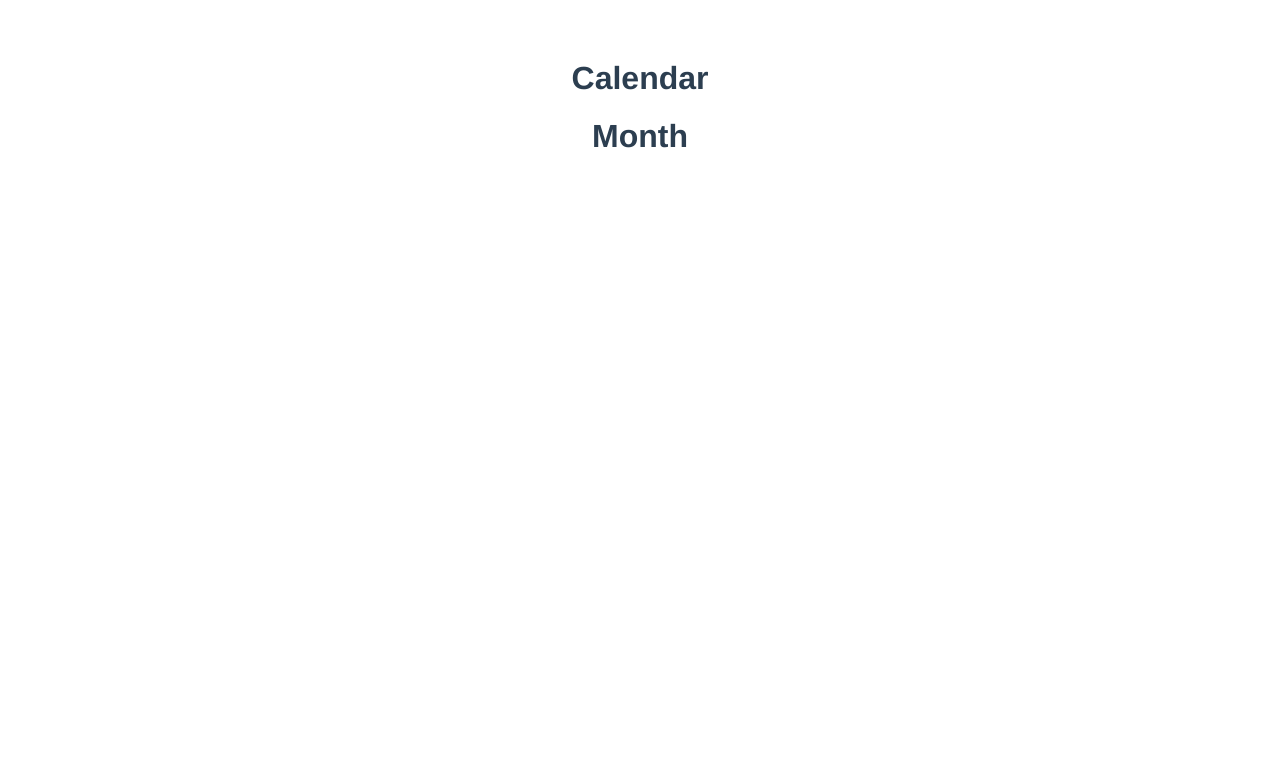
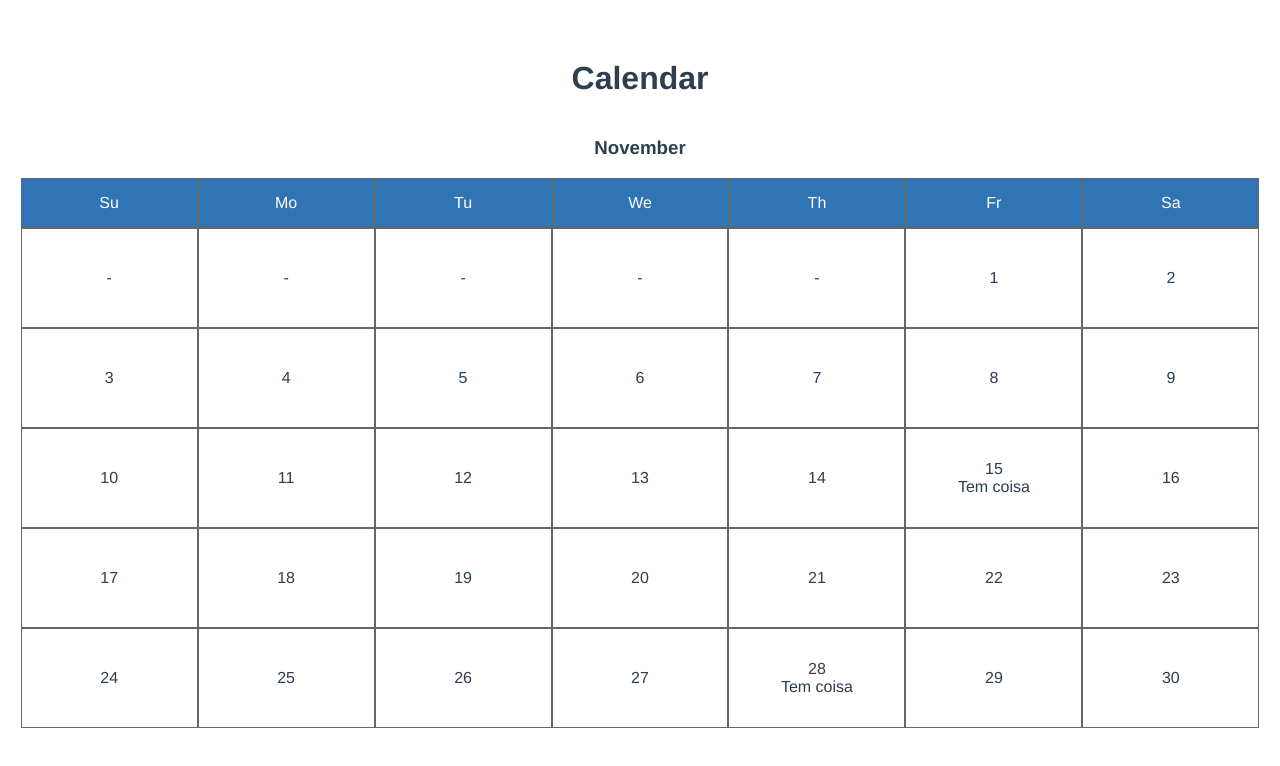
Before and after one commit to denisdiniz001/calendar-reminder-vue, a Vue app: page / in a window 1280 px wide. Shown: the top 766 px of the page. Built offline with nearby package versions, Linux system fonts and the light colour scheme.

Commit message:
Started development of visual elements

```diff
--- a/src/components/Calendar.vue
+++ b/src/components/Calendar.vue
@@ -1,7 +1,7 @@
 <template>
-  <div class="hello">
+  <div class="c-calendar">
     <h1>{{ title }}</h1>
-    <Month :days="daysToGenerateMonth"/>
+    <Month :days="daysToGenerateMonth" :month="month"/>
   </div>
 </template>
 
@@ -25,6 +25,9 @@ export default {
 
       daysToGenerateMonth() {
           return this.getDaysInMonth(this.date.month, this.date.year);
+      },
+      month() {
+          return this.date.month;
       }
   },
   methods: {
@@ -38,6 +41,11 @@ export default {
             days.push(dateObj);
             date.setDate(date.getDate() + 1);
         }
+        let prepend = (7 - (days[0].dayOfWeek + 1));
+        if(prepend) days = new Array(prepend).concat(days);
+
+        let append = (35 - days.length);
+        if(append) days = days.concat(append);
         return days;
     },
     createDateObject(nDate, year, month) {
--- a/src/components/Month.vue
+++ b/src/components/Month.vue
@@ -1,7 +1,16 @@
 <template>
-  <div class="hello">
-    <h1>Month</h1>
-
+  <div class="c-calendar__month">
+    <h3 class="c-calendar__month--title">{{monthNames[month]}}</h3>
+    <div class="c-calendar__day c-calendar__day--title" v-for="(wd, index) in weekDays" :key="index">
+        <span>{{wd}}</span>
+    </div>
+    <div class="c-calendar__day" v-for="(day, index) in days" :key="index">
+        <div v-if="day && day.dayOfMonth">
+            {{day.dayOfMonth}}
+            <div v-if="day.reminders && day.reminders.length">Tem coisa</div>
+        </div>
+        <div v-else>-</div>
+    </div>
   </div>
 </template>
 
@@ -9,14 +18,46 @@
 export default {
     name: 'Month',
     props: {
-        days: Object
+        days: Object,
+        month: Number
+    },
+    data() {
+        return {
+            // weekDays: ['Sunday', 'Monday', 'Tuesday', 'Wednesday', 'Thursday', 'Friday', 'Saturday']\
+            weekDays: ['Su', 'Mo', 'Tu', 'We', 'Th', 'Fr', 'Sa'],
+            monthNames: ["January", "February", "March", "April", "May", "June", "July", "August", "September", "October", "November", "December"]
+        }
     },
     mounted() {
         console.log(this.days)
-    }
+    },
 }
 </script>
 
 <style lang="scss" scoped>
-
+    .c-calendar {
+        &__month {
+            display: flex;
+            flex-direction: row;
+            flex-wrap: wrap;
+            justify-content: center;
+            &--title {
+                width: 100%;
+            }
+        }
+        &__day {
+            align-items: center;
+            border: 1px solid #666;
+            box-sizing: border-box;
+            display: flex;
+            flex-basis: 14%;
+            justify-content: center;
+            height: 100px;
+            &--title {
+                background-color: #2f74b5;
+                color: #ffffff;
+                height: 50px;
+            }
+        }
+    }
 </style>
--- a/src/store/index.js
+++ b/src/store/index.js
@@ -2,11 +2,17 @@ import { createStore } from "vuex";
 
 const state = {
     date: {
-        year: 2021,
-        month: 11
+        year: new Date().getFullYear(),
+        month: new Date().getMonth()
     },
     reminders: {
-        '20211128': [
+        '20211015': [
+            {
+                'id': 1,
+                'name': 'nome 1'
+            },
+        ],
+        '20211028': [
             {
                 'id': 1,
                 'name': 'nome 1'
```
